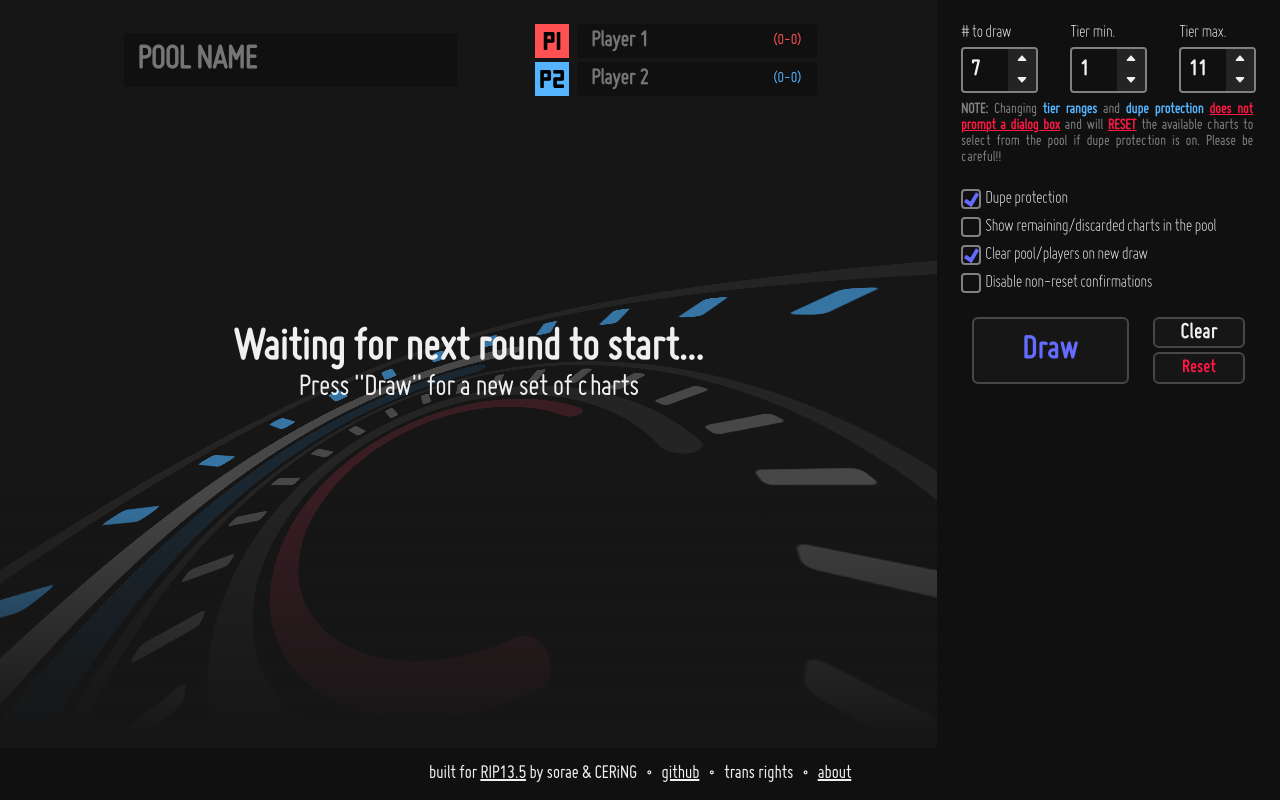
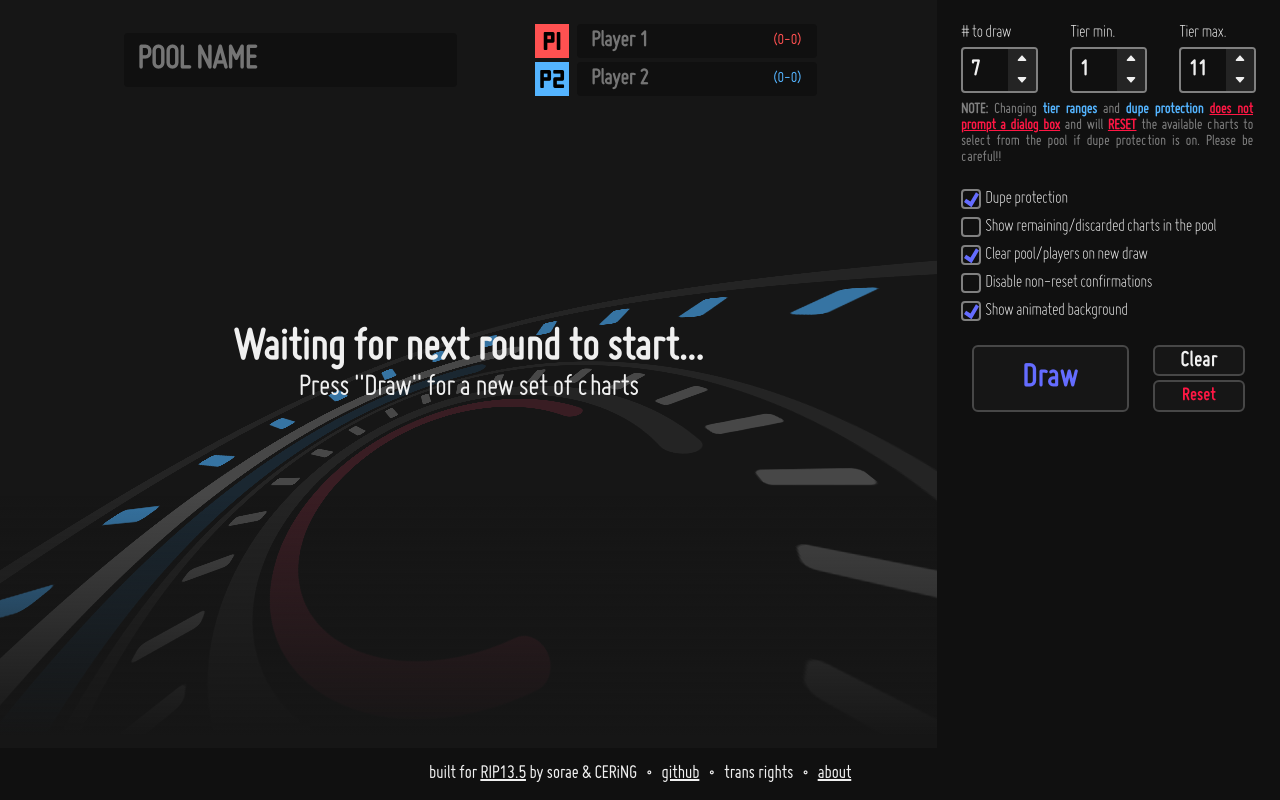
Before and after one commit to soraeee/cardigan, a React (Vite) app in the folder card-draw/: page / in a window 1280 px wide. Built offline with nearby package versions, Linux system fonts and the light colour scheme.

Commit message:
Add toggle for animated background

```diff
--- a/card-draw/src/CardDraw.tsx
+++ b/card-draw/src/CardDraw.tsx
@@ -48,6 +48,7 @@ const CardDraw = (props: any) => {
 	const [debug, setDebug] = useState<boolean>(false);
 	const [autoclear, setAutoclear] = useState<boolean>(true);
 	const [noConfirms, setNoConfirms] = useState<boolean>(false);
+	const [showBackground, setShowBackground] = useState<boolean>(true);
 
 	// init
 	useEffect(() => {
@@ -346,6 +347,12 @@ const CardDraw = (props: any) => {
 						onChange={() => setNoConfirms(!noConfirms) } defaultChecked={noConfirms}/>
 						<p className="checkbox-label">Disable non-reset confirmations</p>
 					</label>
+					<label className="checkbox">
+						<input className="checkbox-input" type="checkbox"
+						name="showbackground" id="showbackground" value="showbackground-enabled"
+						onChange={() => setShowBackground(!showBackground) } defaultChecked={showBackground}/>
+						<p className="checkbox-label">Show animated background</p>
+					</label>
 				</div>
 			</div>
 			<div className="actions">
@@ -358,7 +365,7 @@ const CardDraw = (props: any) => {
 		</div>
 		<div className="display">
 
-			<div className="ring-container">
+			{showBackground && <div className="ring-container">
 				<div className="ring">
 					<Ring1 className="ring-a"/>
 					<Ring2 className="ring-b"/>
@@ -369,7 +376,7 @@ const CardDraw = (props: any) => {
 					<Ring3 className="ring-g"/>
 					<Ring4 className="ring-h"/>
 				</div>
-			</div>
+			</div>}
 			<div className="match">
 				<div className="input">
 					<input className="match-name" type="text" placeholder="Pool name" value={matchName} onChange={changeMatchName}/>
```
